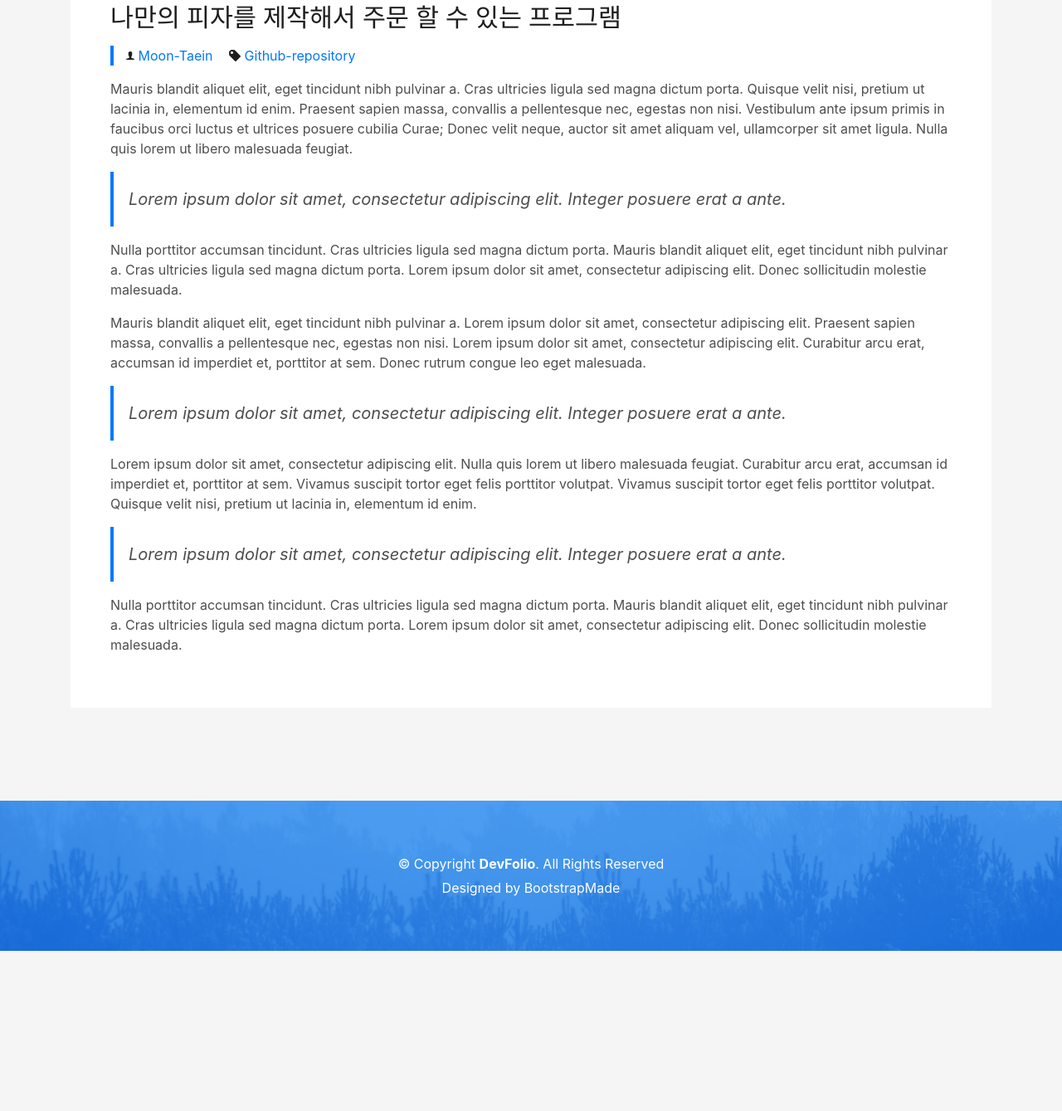
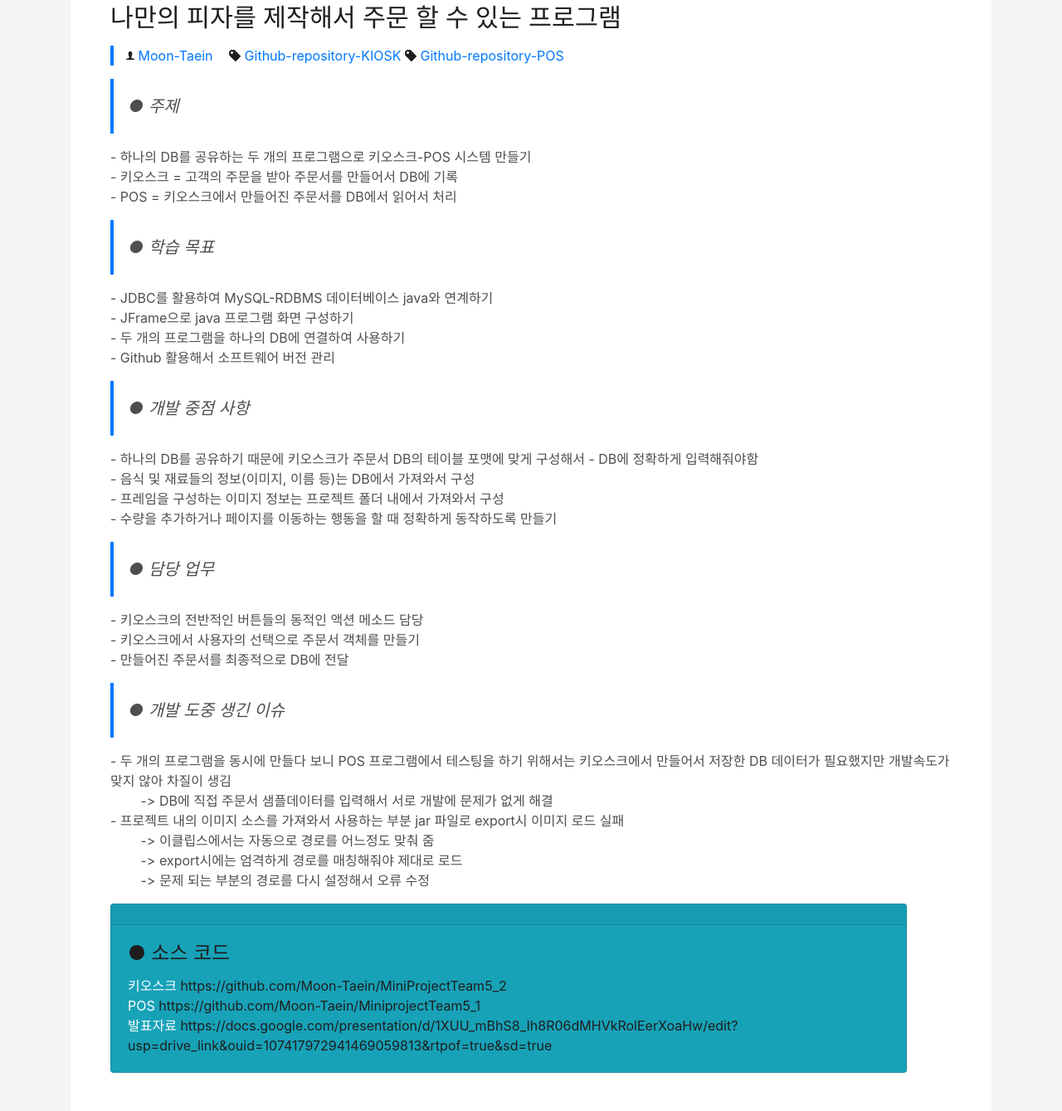
Before and after one commit to Moon-Taein/Moon-Taein.github.io, a plain HTML site: page blog-third.html in a window 1280 px wide. Shown: the part 1141-2480 px from the top of the page at 83% size. Before the commit the page ends 2287 px from the top, so only its background shows below. Drawn offline with Linux system fonts and the light colour scheme; files whose address does not match are found by name.

Commit message:
수정 커밋

```diff
--- a/blog-third.html
+++ b/blog-third.html
@@ -97,70 +97,83 @@
                   </li>
                   <li>
                     <span class="ion-pricetag"></span>
-                    <a href="#">Github-repository</a>
+                    <a href="https://github.com/Moon-Taein/MiniProjectTeam5_2">Github-repository-KIOSK</a>
+                    <span class="ion-pricetag"></span>
+                    <a href="https://github.com/Moon-Taein/MiniprojectTeam5_1">Github-repository-POS</a>
                   </li>
                 </ul>
               </div>
               <div class="article-content">
+                <blockquote class="blockquote">
+                  <p class="mb-0">
+                    ● 주제
+                  </p>
+                </blockquote>
                 <p>
-                  Mauris blandit aliquet elit, eget tincidunt nibh pulvinar a.
-                  Cras ultricies ligula sed magna dictum porta. Quisque velit
-                  nisi, pretium ut lacinia in, elementum id enim. Praesent
-                  sapien massa, convallis a pellentesque nec, egestas non nisi.
-                  Vestibulum ante ipsum primis in faucibus orci luctus et
-                  ultrices posuere cubilia Curae; Donec velit neque, auctor sit
-                  amet aliquam vel, ullamcorper sit amet ligula. Nulla quis
-                  lorem ut libero malesuada feugiat.
+                  - 하나의 DB를 공유하는 두 개의 프로그램으로 키오스크-POS 시스템 만들기<br>
+                  - 키오스크 = 고객의 주문을 받아 주문서를 만들어서 DB에 기록<br>
+                  - POS = 키오스크에서 만들어진 주문서를 DB에서 읽어서 처리
                 </p>
                 <blockquote class="blockquote">
                   <p class="mb-0">
-                    Lorem ipsum dolor sit amet, consectetur adipiscing elit.
-                    Integer posuere erat a ante.
+                    ● 학습 목표
                   </p>
                 </blockquote>
                 <p>
-                  Nulla porttitor accumsan tincidunt. Cras ultricies ligula sed
-                  magna dictum porta. Mauris blandit aliquet elit, eget
-                  tincidunt nibh pulvinar a. Cras ultricies ligula sed magna
-                  dictum porta. Lorem ipsum dolor sit amet, consectetur
-                  adipiscing elit. Donec sollicitudin molestie malesuada.
-                </p>
-                <p>
-                  Mauris blandit aliquet elit, eget tincidunt nibh pulvinar a.
-                  Lorem ipsum dolor sit amet, consectetur adipiscing elit.
-                  Praesent sapien massa, convallis a pellentesque nec, egestas
-                  non nisi. Lorem ipsum dolor sit amet, consectetur adipiscing
-                  elit. Curabitur arcu erat, accumsan id imperdiet et, porttitor
-                  at sem. Donec rutrum congue leo eget malesuada.
+                  - JDBC를 활용하여 MySQL-RDBMS 데이터베이스 java와 연계하기<br>
+- JFrame으로 java 프로그램 화면 구성하기<br>
+- 두 개의 프로그램을 하나의 DB에 연결하여 사용하기<br>
+- Github 활용해서 소프트웨어 버전 관리
                 </p>
                 <blockquote class="blockquote">
                   <p class="mb-0">
-                    Lorem ipsum dolor sit amet, consectetur adipiscing elit.
-                    Integer posuere erat a ante.
+                    ● 개발 중점 사항
                   </p>
                 </blockquote>
                 <p>
-                  Lorem ipsum dolor sit amet, consectetur adipiscing elit. Nulla
-                  quis lorem ut libero malesuada feugiat. Curabitur arcu erat,
-                  accumsan id imperdiet et, porttitor at sem. Vivamus suscipit
-                  tortor eget felis porttitor volutpat. Vivamus suscipit tortor
-                  eget felis porttitor volutpat. Quisque velit nisi, pretium ut
-                  lacinia in, elementum id enim.
+                  - 하나의 DB를 공유하기 때문에 키오스크가 주문서 DB의 테이블 포맷에 맞게 구성해서
+- DB에 정확하게 입력해줘야함<br>
+- 음식 및 재료들의 정보(이미지, 이름 등)는 DB에서 가져와서 구성<br>
+- 프레임을 구성하는 이미지 정보는 프로젝트 폴더 내에서 가져와서 구성 <br>
+- 수량을 추가하거나 페이지를 이동하는 행동을 할 때 정확하게 동작하도록 만들기
                 </p>
                 <blockquote class="blockquote">
                   <p class="mb-0">
-                    Lorem ipsum dolor sit amet, consectetur adipiscing elit.
-                    Integer posuere erat a ante.
+                    ● 담당 업무
                   </p>
                 </blockquote>
+                <p>
+                  - 키오스크의 전반적인 버튼들의 동적인 액션 메소드 담당<br>
+- 키오스크에서 사용자의 선택으로 주문서 객체를 만들기<br>
+- 만들어진 주문서를 최종적으로 DB에 전달
+                </p>
+                <blockquote class="blockquote">
+                  <p class="mb-0">
+                    ● 개발 도중 생긴 이슈
+                  </p>
+                </blockquote>
+                <p>
+                  - 두 개의 프로그램을 동시에 만들다 보니 POS 프로그램에서 테스팅을 하기 위해서는 키오스크에서 만들어서 저장한 DB 데이터가 필요했지만 개발속도가 맞지 않아 차질이 생김 <br>
+                  &emsp;&emsp;  -> DB에 직접 주문서 샘플데이터를 입력해서 서로 개발에 문제가 없게 해결<br>
+- 프로젝트 내의 이미지 소스를 가져와서 사용하는 부분 jar 파일로 export시 이미지 로드 실패<br>
+&emsp;&emsp; -> 이클립스에서는 자동으로 경로를 어느정도 맞춰 줌<br>
+&emsp;&emsp;  -> export시에는 엄격하게 경로를 매칭해줘야 제대로 로드<br>
+&emsp;&emsp; -> 문제 되는 부분의 경로를 다시 설정해서 오류 수정
+                </p>
 
-                <p>
-                  Nulla porttitor accumsan tincidunt. Cras ultricies ligula sed
-                  magna dictum porta. Mauris blandit aliquet elit, eget
-                  tincidunt nibh pulvinar a. Cras ultricies ligula sed magna
-                  dictum porta. Lorem ipsum dolor sit amet, consectetur
-                  adipiscing elit. Donec sollicitudin molestie malesuada.
-                </p>
+                <p></p>
+                <div class="card text-white bg-info mb-3" style="max-width: 60rem;">
+                  <div class="card-header"></div>
+                  <div class="card-body">
+                    <h4 class="card-title">● 소스 코드 </h4>
+                    <p class="card-text">
+                      키오스크  <a href="https://github.com/Moon-Taein/MiniProjectTeam5_2">https://github.com/Moon-Taein/MiniProjectTeam5_2</a><br>
+                      POS  <a href="https://github.com/Moon-Taein/MiniprojectTeam5_1">https://github.com/Moon-Taein/MiniprojectTeam5_1</a><br>
+                      발표자료  <a href="https://docs.google.com/presentation/d/1XUU_mBhS8_Ih8R06dMHVkRolEerXoaHw/edit?usp=drive_link&ouid=107417972941469059813&rtpof=true&sd=true">https://docs.google.com/presentation/d/1XUU_mBhS8_Ih8R06dMHVkRolEerXoaHw/edit?usp=drive_link&ouid=107417972941469059813&rtpof=true&sd=true</a>
+
+                    </p>
+                  </div>
+                </div>
               </div>
             </div>
             <!-- <div class="box-comments">
```
Also changed, not shown: blog-fourth.html (+42 -40 lines), blog-second.html (+10 -8 lines).
